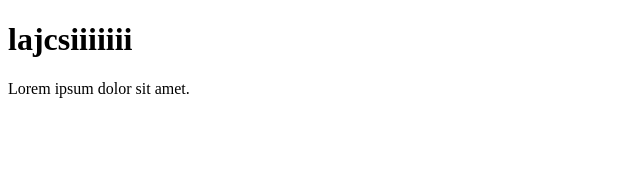
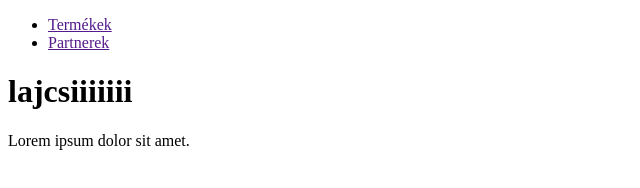
Before and after one commit to Lijakudo/app01, a website: page index.html in a window 1280 px wide. Shown: the whole page, without its empty margins (0-640 px from the left). Drawn offline with Linux system fonts and the light colour scheme.

Commit message:
Menü hozzáadva

```diff
--- a/index.html
+++ b/index.html
@@ -7,6 +7,18 @@
     <title>Szia Lajos!</title>
 </head>
 <body>
+
+<nav>
+    <ul>
+        <li>
+            <a href="">Termékek</a>
+        </li>
+        <li>
+            <a href="">Partnerek</a>
+        </li>
+    </ul>
+</nav>
+
     <h1>lajcsiiiiiii</h1>
 
     <p>Lorem ipsum dolor sit amet.</p>
```
